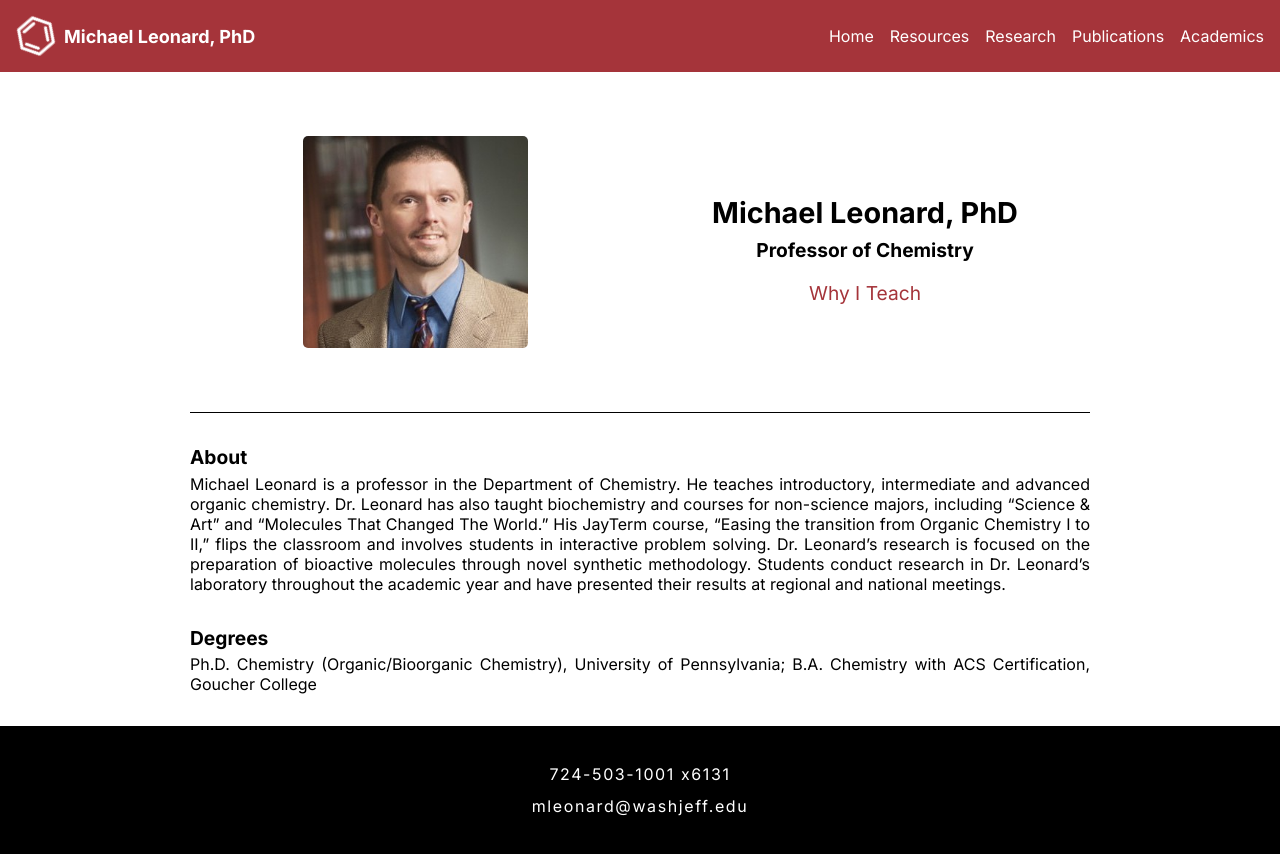
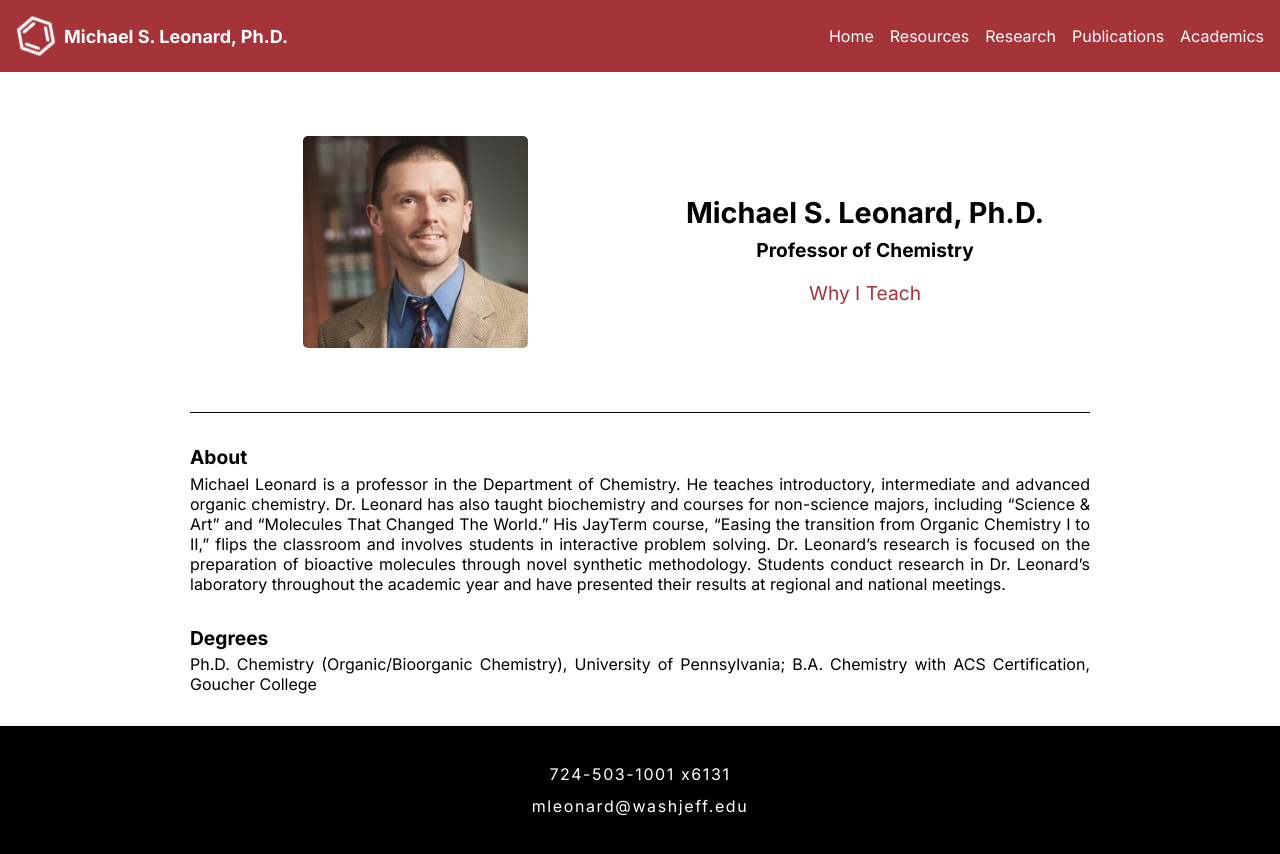
Before and after one commit to stardust2stardust/leonard-course-site, a React (Vite) app: page / in a window 1280 px wide. Built offline with nearby package versions, Linux system fonts and the light colour scheme.

Commit message:
add middle initial on header and home page, and add periods in PhD

```diff
--- a/src/components/Header.jsx
+++ b/src/components/Header.jsx
@@ -32,7 +32,7 @@ export default function Header() {
         <Link to="/" id="brand">
             {/* <BsHexagon /> */}
             <img src={benzeneIcon} alt="" className="benzene-icon"/>
-            <p>Michael Leonard, PhD</p>
+            <p>Michael S. Leonard, Ph.D.</p>
         </Link>
       </div>
       <nav id="desktop-menu">
--- a/src/pages/Home.jsx
+++ b/src/pages/Home.jsx
@@ -8,7 +8,7 @@ export default function Home() {
       <div className="page-content">
         <section className="intro-section">
           <div className="intro-grid">
-            <h1 className="professor-name page-title">Michael Leonard, PhD</h1>
+            <h1 className="professor-name page-title">Michael S. Leonard, Ph.D.</h1>
             <h2 className="professor-title">Professor of Chemistry</h2>
             <img
               src={introPhoto}
```
